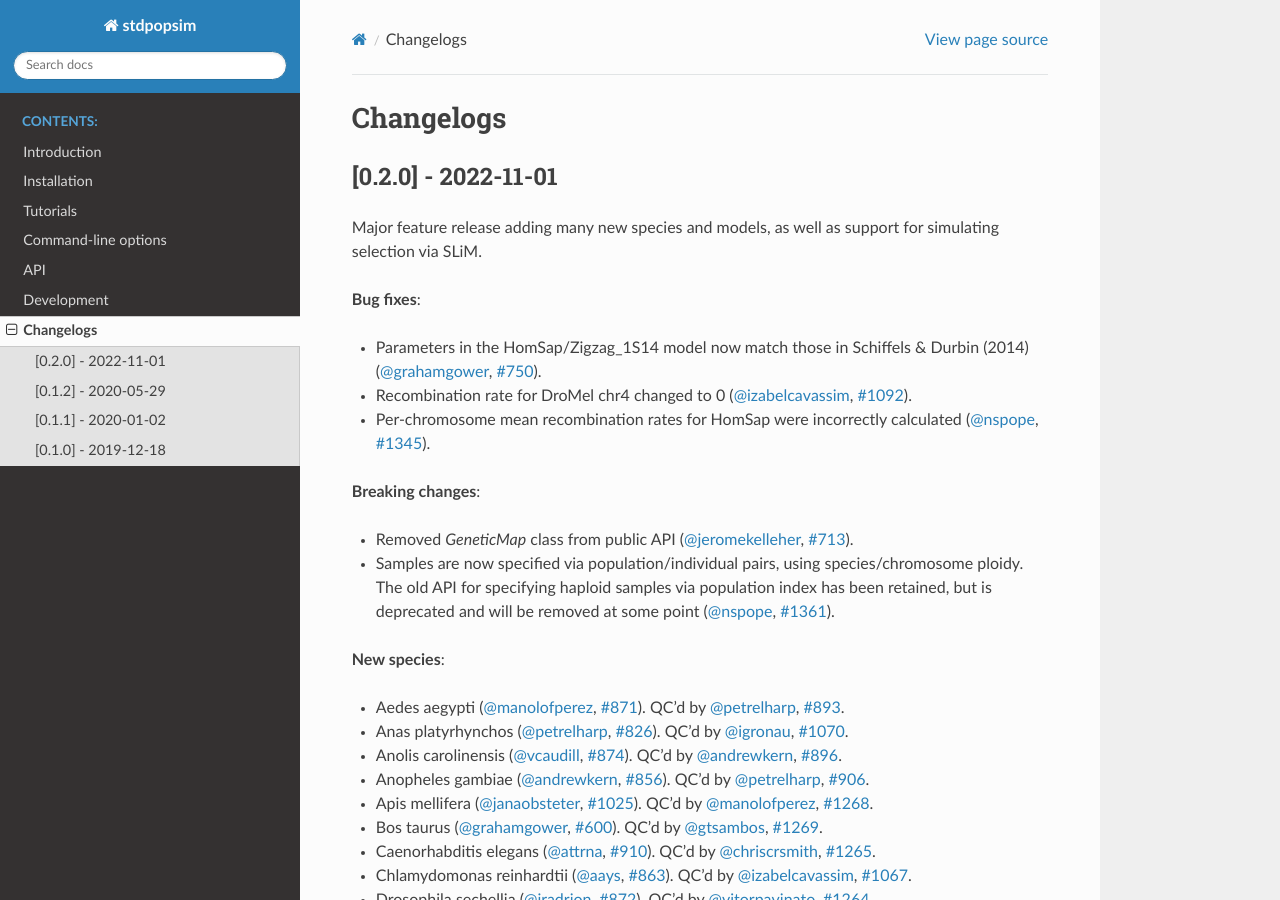
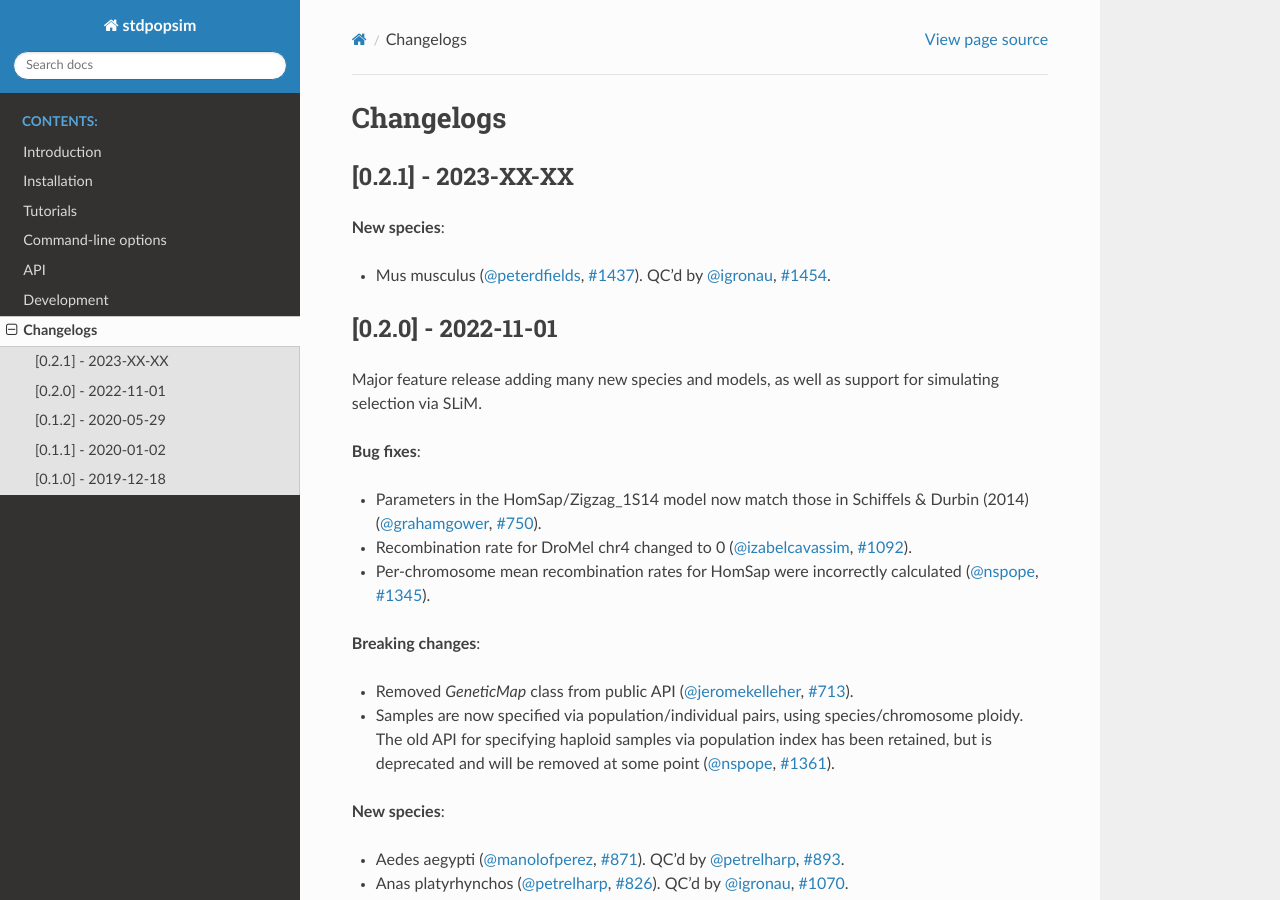
Before and after one commit to popsim-consortium/stdpopsim, a Sphinx documentation site: the page built from docs/changelogs.rst, in a window 1280 px wide and 900 px high. Built offline with Sphinx 7.4.7 and the Read the Docs theme 2.0.0, drawn with Linux system fonts in a browser that asks for light colours; pages that are not in the unit, such as notebooks, are missing from menus.

Commit message:
Add MusMus to catalog/changelog (#1457)
* Changelog update

* Update catalog

```diff
--- a/CHANGELOG.rst
+++ b/CHANGELOG.rst
@@ -1,3 +1,12 @@
+--------------------
+[0.2.1] - 2023-XX-XX
+--------------------
+
+**New species**:
+
+- Mus musculus (:user:`peterdfields`, :pr:`1437`).
+  QC'd by :user:`igronau`, :pr:`1454`.
+
 --------------------
 [0.2.0] - 2022-11-01
 --------------------
--- a/docs/catalog.rst
+++ b/docs/catalog.rst
@@ -81,6 +81,8 @@ Then, if you feel ready, make an issue on our
 
 .. speciescatalog:: HomSap
 
+.. speciescatalog:: MusMus
+
 .. speciescatalog:: PanTro
 
 .. speciescatalog:: PapAnu
```
